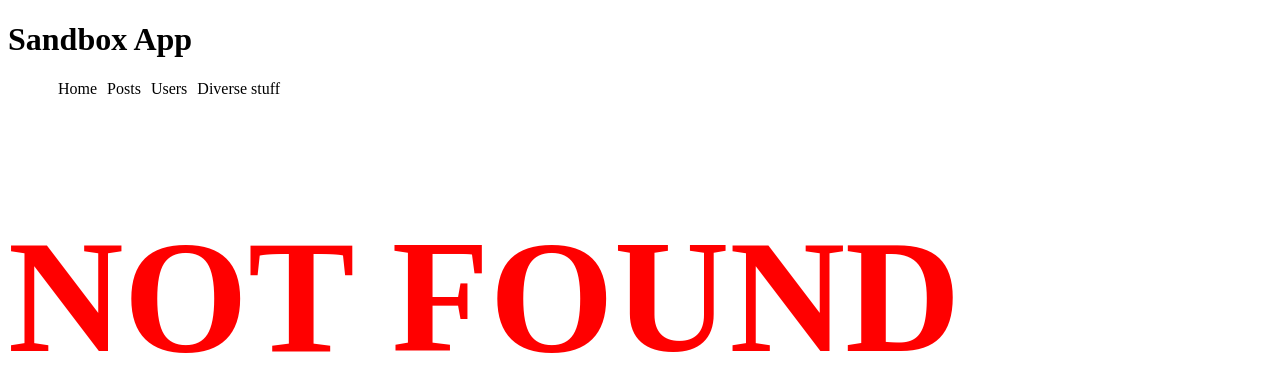
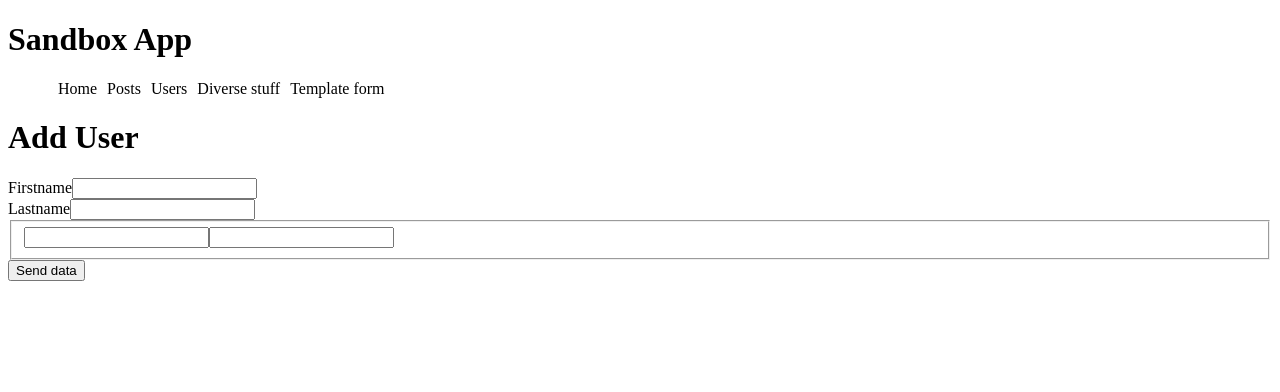
Before and after one commit to Spiff77/edc4itnovember, an Angular app: page /form/template in a window 1280 px wide. Before the commit this address had no page. Shown: the top 392 px of the page. Built offline with nearby package versions, Linux system fonts and the light colour scheme.

Commit message:
standard ngForm w ngModel

```diff
--- a/src/app/app-routing.module.ts
+++ b/src/app/app-routing.module.ts
@@ -6,12 +6,14 @@ import {UserListComponent} from './user-list/user-list.component';
 import {HomeComponent} from './home/home.component';
 import {NotFoundComponent} from './not-found/not-found.component';
 import {PandoraBoxComponent} from './pandora-box/pandora-box.component';
+import {TemplateFormComponent} from './template-form/template-form.component';
 
 const routes: Routes = [
   {path: 'posts', component: PostListComponent},
   {path: '', redirectTo: '/home', pathMatch: 'full'},
   {path: 'users', component: UserListComponent},
   {path: 'everything', component: PandoraBoxComponent},
+  {path: 'form/template', component: TemplateFormComponent},
   {path: 'home', component: HomeComponent},
   {path: '**', component: NotFoundComponent},
 ]
--- a/src/app/app.module.ts
+++ b/src/app/app.module.ts
@@ -11,11 +11,11 @@ import { UserListComponent } from './user-list/user-list.component';
 import { PostListComponent } from './post-list/post-list.component';
 import { PandoraBoxComponent } from './pandora-box/pandora-box.component';
 import { HomeComponent } from './home/home.component';
-import {RouterModule, Routes} from '@angular/router';
 import { NotFoundComponent } from './not-found/not-found.component';
 import { MenuComponent } from './menu/menu.component';
 import {AppRoutingModule} from './app-routing.module';
 import { RandomComponent } from './random/random.component';
+import { TemplateFormComponent } from './template-form/template-form.component';
 
 
 @NgModule({
@@ -32,6 +32,7 @@ import { RandomComponent } from './random/random.component';
     NotFoundComponent,
     MenuComponent,
     RandomComponent,
+    TemplateFormComponent,
     ],
   imports: [
     BrowserModule,
--- a/src/app/menu/menu.component.html
+++ b/src/app/menu/menu.component.html
@@ -3,4 +3,5 @@
   <li routerLink="/posts">Posts</li>
   <li routerLink="/users">Users</li>
   <li routerLink="/everything">Diverse stuff</li>
+  <li routerLink="/form/template">Template form</li>
 </ul>
--- a/src/app/pandora-box/pandora-box.component.html
+++ b/src/app/pandora-box/pandora-box.component.html
@@ -6,12 +6,12 @@
     <li>{{user?.address?.streetname}}</li>
     <li>{{user?.address?.city}}</li>
   </ul>
-  <input type="text" [(ngModel)]="name" #thename (keyup)="0">
+  <input type="text" [(ngModel)]="name" #thename (keyup)="0" [ngClass]="computeInputClass()"  >
   {{ thename.value}}
   <button (click)="changeCityName()">Change city</button>
 
 
-  <input #filterBox (keyup.enter)="showMeTheValue(filterBox.value)"/>
+  <input #filterBox (keyup.enter)="showMeTheValue(filterBox.value)" >
 
   <table>
     <tr>
--- a/src/app/pandora-box/pandora-box.component.scss
+++ b/src/app/pandora-box/pandora-box.component.scss
@@ -3,3 +3,19 @@
   background-color: #c4ffc4;
   display: block;
 }
+
+
+.valid{
+  color:green;
+  border-color: green;
+}
+
+.pending{
+  color:orange;
+  border-color: orange;
+}
+
+.error{
+  color:red;
+  border-color: red;
+}
--- a/src/app/pandora-box/pandora-box.component.ts
+++ b/src/app/pandora-box/pandora-box.component.ts
@@ -59,4 +59,8 @@ export class PandoraBoxComponent {
   trackByStudentId(index: number, student: Student): number{
     return student.id
   }
+
+  computeInputClass() {
+    return {valid: this.name.length >=6, pending: this.name.length > 3 &&  this.name.length < 6, error: this.name.length <= 3}
+    }
 }
--- /dev/null
+++ b/src/app/template-form/template-form.component.html
@@ -0,0 +1,30 @@
+<h1>Add User</h1>
+
+<ul>
+    <li [hidden]="fnfield.valid || fnfield.pristine"
+         class="alert alert-danger">
+      First Name is required
+    </li>
+    <li [hidden]="lnfield.valid || lnfield.pristine"
+        class="alert alert-danger">
+      First Name is required
+    </li>
+</ul>
+<form #userForm="ngForm" (ngSubmit)="getFormData(userForm.form.value)">
+
+
+  <div>
+    <label for="firstname">Firstname</label>
+    <input type="text" id="firstname" name="firstname" ngModel  #fnfield="ngModel" required>
+  </div>
+  <div>
+    <label for="lastname">Lastname</label>
+    <input type="text" text="" id="lastname" name="lastname" ngModel #lnfield="ngModel" required>
+  </div>
+  <fieldset ngModelGroup="address">
+    <input type="text" name="streename" ngModel>
+    <input type="number" name="streetnumber" ngModel>
+  </fieldset>
+  <button type="submit">Send data</button>
+
+</form>
--- /dev/null
+++ b/src/app/template-form/template-form.component.scss
@@ -0,0 +1,9 @@
+:host {
+  display: block;
+}
+.ng-valid[required] {
+  border-left: 5px solid #42A948; /* green */
+}
+.ng-invalid.ng-dirty {
+  border-left: 5px solid #a94442; /* red */
+}
--- /dev/null
+++ b/src/app/template-form/template-form.component.ts
@@ -0,0 +1,14 @@
+import { Component } from '@angular/core';
+
+@Component({
+  selector: 'app-template-form',
+  templateUrl: './template-form.component.html',
+  styleUrls: ['./template-form.component.scss']
+})
+export class TemplateFormComponent {
+
+  getFormData(data: {[key: string]: any }){
+    console.log(data)
+  }
+
+}
```
Also changed, not shown: src/app/random.component.ts (+0 -11 lines).
